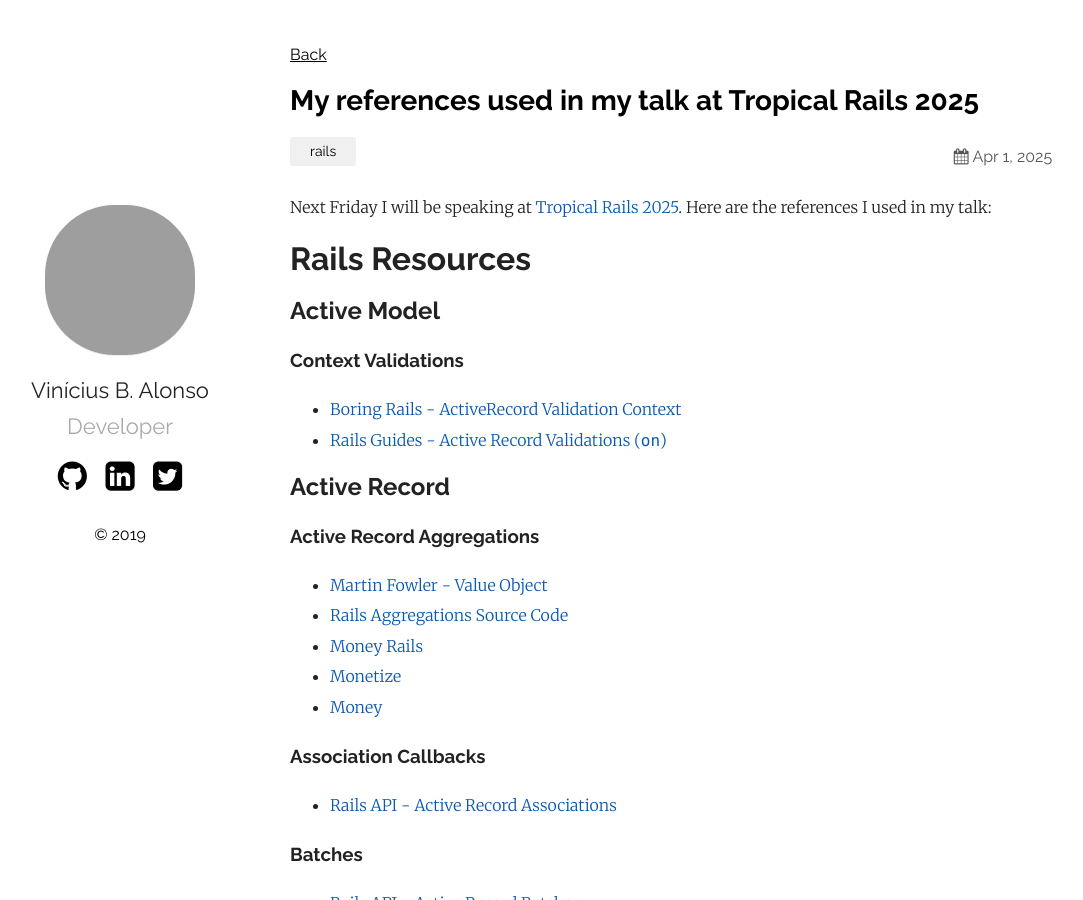
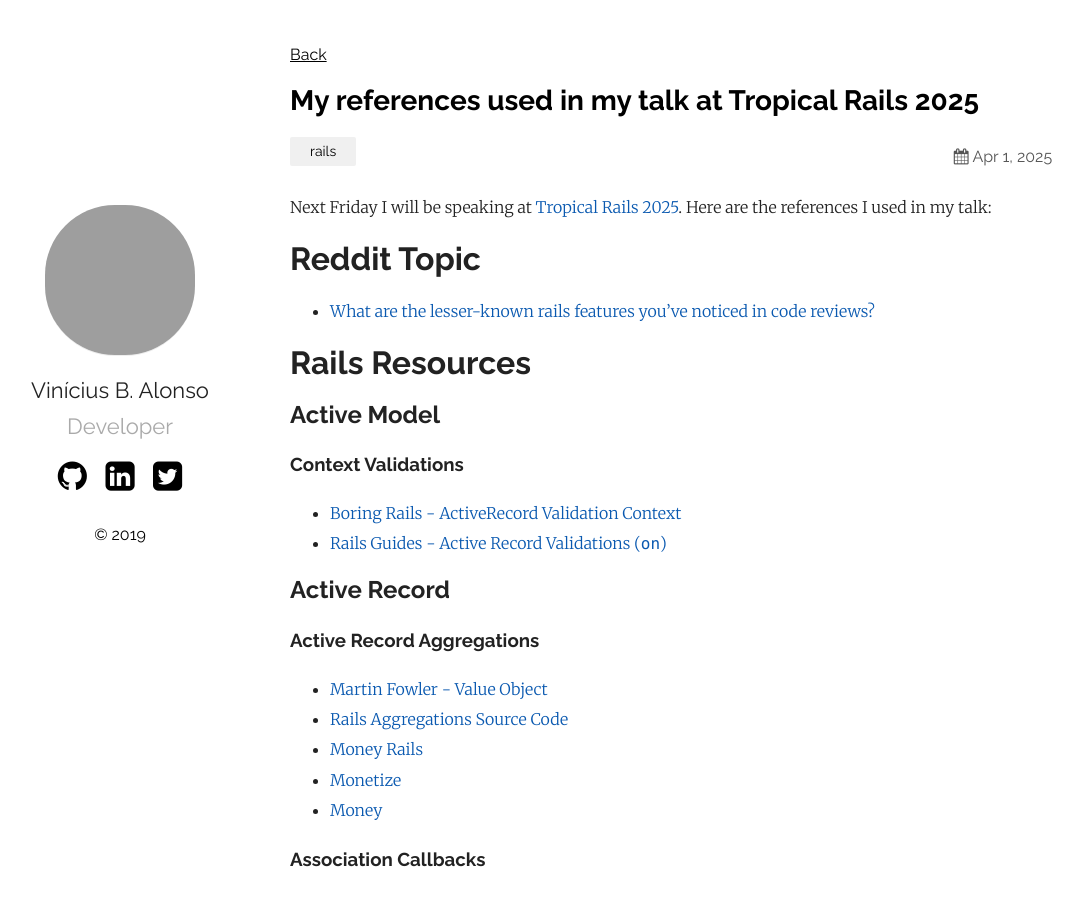
Before and after one commit to viniciusalonso/viniciusalonso.github.io, a Jekyll site: the page built from _posts/2025-04-01-tropicalrails-references.md, in a window 1280 px wide and 900 px high. Shown: the whole window, without its empty margins (65-1148 px from the left). Built offline with Jekyll 4.4.1, drawn with Linux system fonts in a browser that asks for light colours; comment, search, counter and statistics services are not loaded; grey boxes are pictures that could not be loaded.

Commit message:
Add reddit topic link

```diff
--- a/_posts/2025-04-01-tropicalrails-references.md
+++ b/_posts/2025-04-01-tropicalrails-references.md
@@ -5,6 +5,9 @@
 ---
 
 Next Friday I will be speaking at [Tropical Rails 2025](https://www.tropicalonrails.com/). Here are the references I used in my talk:
+
+# Reddit Topic
+ - [What are the lesser-known rails features you’ve noticed in code reviews?](https://www.reddit.com/r/rails/comments/1glb7cw/what_are_the_lesserknown_rails_features_youve/)
 
 # Rails Resources
 
```
